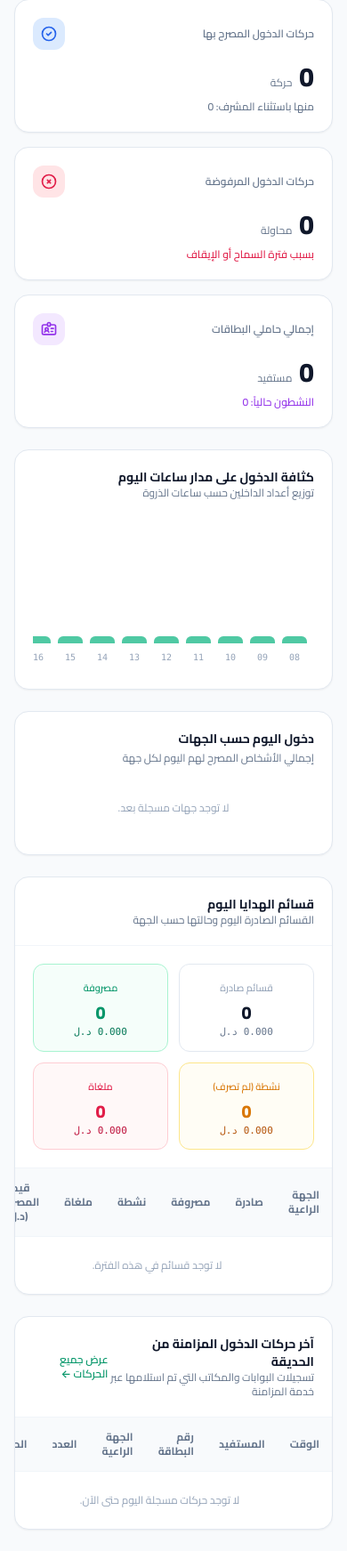
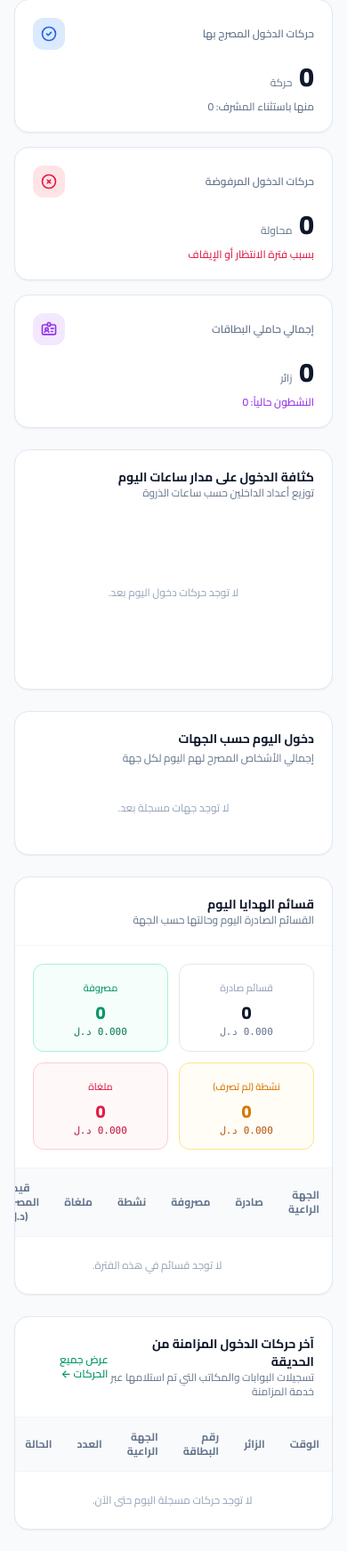
Before and after one commit to alsariyaosama-ship-it/ParkGate, a Laravel app: page /dashboard in a window 390 px wide. Shown: the part 433-2176 px from the top of the page at 89% size. Run offline with Laravel 12, Linux system fonts and the light colour scheme; the visitor is signed in with stand-in values (Sample User, id 1); data that the repository does not hold is empty; style sheets or scripts are compiled from the project's sources; some libraries are stand-ins or nearby versions.

Commit message:
fix(web): park-local times, the glossary and empty states on the dashboard [R7.5]
The dashboard's recent entries and the report rows printed attempted_at_utc
as UTC "H:i", two hours behind the park; the holder list printed its last
entry the same way. A new App\Support\ParkTime formats every instant in
parkgate.timezone as dd/mm/yyyy and hh:mm with ص/م (the desk's format);
report rows also get date_formatted. ParkTimeDisplayTest covers all three.

The web uses the desk glossary («الزائر», «فترة الانتظار»), and
GlossaryTests now scans the .vue files. The hourly chart shows an empty
state when nothing entered today. The holder search no longer offers
«الهاتف»: phone numbers never reach the cloud (R2.6).

Co-Authored-By: Claude Opus 5.5 <noreply@anthropic.com>

```diff
--- a/web/app/Http/Controllers/BeneficiaryController.php
+++ b/web/app/Http/Controllers/BeneficiaryController.php
@@ -4,6 +4,7 @@ namespace App\Http\Controllers;
 
 use App\Models\Beneficiary;
 use App\Models\Organization;
+use App\Support\ParkTime;
 use Illuminate\Http\Request;
 use Inertia\Inertia;
 use Inertia\Response;
@@ -43,7 +44,7 @@ class BeneficiaryController extends Controller
                     'card_number' => $b->card_number,
                     'organization_name' => $b->organization?->name_ar ?? '—',
                     'status' => $b->status,
-                    'last_entry' => $b->last_granted_entry_utc ? $b->last_granted_entry_utc->format('Y-m-d H:i') : null,
+                    'last_entry' => $b->last_granted_entry_utc ? ParkTime::dateTime($b->last_granted_entry_utc) : null,
                 ];
             });
 
--- a/web/app/Http/Controllers/DashboardController.php
+++ b/web/app/Http/Controllers/DashboardController.php
@@ -8,6 +8,7 @@ use App\Models\Organization;
 use App\Models\ParkHeartbeat;
 use App\Models\SyncBatch;
 use App\Services\GiftSummaryService;
+use App\Support\ParkTime;
 use Carbon\Carbon;
 use Illuminate\Http\Request;
 use Inertia\Inertia;
@@ -101,7 +102,7 @@ class DashboardController extends Controller
                     'organization_name' => $item->organization?->name_ar ?? '—',
                     'total_persons' => $item->total_persons,
                     'result' => $item->result,
-                    'time_formatted' => $item->attempted_at_utc ? $item->attempted_at_utc->format('H:i') : '—',
+                    'time_formatted' => ParkTime::time($item->attempted_at_utc),
                     'channel' => $item->channel,
                 ];
             });
--- a/web/app/Http/Controllers/ReportController.php
+++ b/web/app/Http/Controllers/ReportController.php
@@ -5,6 +5,7 @@ namespace App\Http\Controllers;
 use App\Models\EntryAttempt;
 use App\Models\Organization;
 use App\Services\GiftSummaryService;
+use App\Support\ParkTime;
 use Carbon\Carbon;
 use Illuminate\Http\Request;
 use Inertia\Inertia;
@@ -48,7 +49,8 @@ class ReportController extends Controller
                     'card_number' => $a->beneficiary?->card_number ?? '—',
                     'organization_name' => $a->organization?->name_ar ?? '—',
                     'business_date' => $a->business_date,
-                    'time_formatted' => $a->attempted_at_utc ? $a->attempted_at_utc->format('H:i') : '—',
+                    'date_formatted' => ParkTime::date($a->business_date),
+                    'time_formatted' => ParkTime::time($a->attempted_at_utc),
                     'result' => $a->result,
                     'denial_reason' => $a->denial_reason,
                     'total_persons' => $a->total_persons,
--- a/web/resources/js/Layouts/AuthenticatedLayout.vue
+++ b/web/resources/js/Layouts/AuthenticatedLayout.vue
@@ -41,7 +41,7 @@ const showingNavigationDropdown = ref(false);
                                 <svg class="w-4 h-4 me-1.5 inline" fill="none" stroke="currentColor" viewBox="0 0 24 24">
                                     <path stroke-linecap="round" stroke-linejoin="round" stroke-width="2" d="M12 4.354a4 4 0 110 5.292M15 21H3v-1a6 6 0 0112 0v1zm0 0h6v-1a6 6 0 00-9-5.197M13 7a4 4 0 11-8 0 4 4 0 018 0z" />
                                 </svg>
-                                المستفيدين والبطاقات
+                                الزوار والبطاقات
                             </NavLink>
                             <NavLink :href="route('reports.index')" :active="route().current('reports.*')">
                                 <svg class="w-4 h-4 me-1.5 inline" fill="none" stroke="currentColor" viewBox="0 0 24 24">
@@ -92,7 +92,7 @@ const showingNavigationDropdown = ref(false);
             <div :class="{ block: showingNavigationDropdown, hidden: !showingNavigationDropdown }" class="sm:hidden border-b border-slate-200 dark:border-slate-800 bg-white dark:bg-slate-900">
                 <div class="space-y-1 pb-3 pt-2">
                     <ResponsiveNavLink :href="route('dashboard')" :active="route().current('dashboard')">لوحة المتابعة</ResponsiveNavLink>
-                    <ResponsiveNavLink :href="route('beneficiaries.index')" :active="route().current('beneficiaries.*')">المستفيدين والبطاقات</ResponsiveNavLink>
+                    <ResponsiveNavLink :href="route('beneficiaries.index')" :active="route().current('beneficiaries.*')">الزوار والبطاقات</ResponsiveNavLink>
                     <ResponsiveNavLink :href="route('reports.index')" :active="route().current('reports.*')">التقارير والإحصائيات</ResponsiveNavLink>
                 </div>
                 <div class="border-t border-slate-200 dark:border-slate-800 pb-3 pt-4 px-4">
--- a/web/resources/js/Pages/Beneficiaries/Index.vue
+++ b/web/resources/js/Pages/Beneficiaries/Index.vue
@@ -33,14 +33,14 @@ const resetFilters = () => {
 </script>
 
 <template>
-    <Head title="سجل حاملي البطاقات والمستفيدين" />
+    <Head title="سجل الزوار" />
 
     <AuthenticatedLayout>
         <template #header>
             <div class="flex flex-col sm:flex-row sm:items-center sm:justify-between gap-4">
                 <div>
-                    <h2 class="text-xl font-bold text-slate-900 dark:text-white">سجل المستفيدين وحاملي البطاقات</h2>
-                    <p class="text-xs text-slate-500 dark:text-slate-400 mt-1">عرض المستفيدين المزامنين من قاعدة بيانات الحديقة والبحث في بياناتهم</p>
+                    <h2 class="text-xl font-bold text-slate-900 dark:text-white">سجل الزوار وبطاقاتهم</h2>
+                    <p class="text-xs text-slate-500 dark:text-slate-400 mt-1">عرض الزوار المزامنين من قاعدة بيانات الحديقة والبحث في بياناتهم</p>
                 </div>
             </div>
         </template>
@@ -49,7 +49,7 @@ const resetFilters = () => {
         <div class="rounded-2xl border border-slate-200 dark:border-slate-800 bg-white dark:bg-slate-900 p-5 shadow-sm mb-6">
             <div class="grid grid-cols-1 sm:grid-cols-4 gap-4">
                 <div>
-                    <label class="block text-xs font-semibold text-slate-600 dark:text-slate-400 mb-1.5">البحث بالاسم / رقم البطاقة / الهاتف</label>
+                    <label class="block text-xs font-semibold text-slate-600 dark:text-slate-400 mb-1.5">البحث بالاسم / رقم البطاقة</label>
                     <input v-model="search" @keyup.enter="applyFilters" type="text" placeholder="اكتب واضغط Enter..."
                         class="w-full text-xs rounded-xl border border-slate-200 dark:border-slate-700 bg-slate-50 dark:bg-slate-800 px-3 py-2 text-slate-800 dark:text-slate-200 focus:outline-none focus:ring-2 focus:ring-emerald-500" />
                 </div>
--- a/web/resources/js/Pages/Dashboard.vue
+++ b/web/resources/js/Pages/Dashboard.vue
@@ -105,7 +105,7 @@ defineProps({
                     <span class="text-xs text-slate-500 dark:text-slate-400">محاولة</span>
                 </div>
                 <div class="mt-2 text-xs text-rose-600 dark:text-rose-400 flex items-center gap-1 font-medium">
-                    <span>بسبب فترة السماح أو الإيقاف</span>
+                    <span>بسبب فترة الانتظار أو الإيقاف</span>
                 </div>
             </div>
 
@@ -121,7 +121,7 @@ defineProps({
                 </div>
                 <div class="mt-3 flex items-baseline gap-2">
                     <span class="text-3xl font-extrabold text-slate-900 dark:text-white">{{ kpis.total_beneficiaries.toLocaleString() }}</span>
-                    <span class="text-xs text-slate-500 dark:text-slate-400">مستفيد</span>
+                    <span class="text-xs text-slate-500 dark:text-slate-400">زائر</span>
                 </div>
                 <div class="mt-2 text-xs text-purple-600 dark:text-purple-400 flex items-center gap-1 font-medium">
                     <span>النشطون حالياً: {{ kpis.active_beneficiaries.toLocaleString() }}</span>
@@ -139,7 +139,10 @@ defineProps({
                     </div>
                 </div>
 
-                <div class="h-44 flex items-end gap-2 pt-6 pb-2 px-2 overflow-x-auto">
+                <div v-if="!Object.values(hourly_stats).some(count => count > 0)" class="h-44 flex items-center justify-center text-xs text-slate-400">
+                    لا توجد حركات دخول اليوم بعد.
+                </div>
+                <div v-else class="h-44 flex items-end gap-2 pt-6 pb-2 px-2 overflow-x-auto">
                     <div v-for="(count, hour) in hourly_stats" :key="hour" class="flex-1 flex flex-col items-center gap-2 group min-w-[28px]">
                         <span class="text-[10px] text-slate-400 group-hover:text-emerald-500 font-bold transition">{{ count > 0 ? count : '' }}</span>
                         <div class="w-full bg-slate-100 dark:bg-slate-800 rounded-t-md group-hover:bg-emerald-500 transition-all duration-300 relative flex items-end justify-center"
@@ -197,7 +200,7 @@ defineProps({
                     <thead class="bg-slate-50 dark:bg-slate-800/60 text-slate-500 dark:text-slate-400 font-semibold border-b border-slate-100 dark:border-slate-800">
                         <tr>
                             <th class="p-3.5">الوقت</th>
-                            <th class="p-3.5">المستفيد</th>
+                            <th class="p-3.5">الزائر</th>
                             <th class="p-3.5">رقم البطاقة</th>
                             <th class="p-3.5">الجهة الراعية</th>
                             <th class="p-3.5 text-center">العدد</th>
--- a/web/resources/js/Pages/Reports/Index.vue
+++ b/web/resources/js/Pages/Reports/Index.vue
@@ -144,7 +144,7 @@ const printReport = () => {
                     <thead class="bg-slate-50 dark:bg-slate-800/60 text-slate-500 dark:text-slate-400 font-semibold border-b border-slate-100 dark:border-slate-800">
                         <tr>
                             <th class="p-3.5">التاريخ والوقت</th>
-                            <th class="p-3.5">المستفيد</th>
+                            <th class="p-3.5">الزائر</th>
                             <th class="p-3.5">رقم البطاقة</th>
                             <th class="p-3.5">الجهة الراعية</th>
                             <th class="p-3.5 text-center">الأشخاص</th>
@@ -154,7 +154,7 @@ const printReport = () => {
                     </thead>
                     <tbody class="divide-y divide-slate-100 dark:divide-slate-800">
                         <tr v-for="a in attempts.data" :key="a.id" class="hover:bg-slate-50 dark:hover:bg-slate-800/40 transition">
-                            <td class="p-3.5 font-mono text-slate-600 dark:text-slate-400">{{ a.business_date }} {{ a.time_formatted }}</td>
+                            <td class="p-3.5 font-mono text-slate-600 dark:text-slate-400">{{ a.date_formatted }} {{ a.time_formatted }}</td>
                             <td class="p-3.5 font-bold text-slate-900 dark:text-white">{{ a.beneficiary_name }}</td>
                             <td class="p-3.5 font-mono text-slate-600 dark:text-slate-400">{{ a.card_number }}</td>
                             <td class="p-3.5 text-slate-600 dark:text-slate-300">{{ a.organization_name }}</td>
```
Also changed, not shown: docs/REMEDIATION_PLAN.md (+1 -1 lines), docs/ROADMAP.md (+1 -1 lines), web/app/Support/ParkTime.php (added, +55 -0 lines), web/tests/Feature/ParkTimeDisplayTest.php (added, +84 -0 lines), 1 other file.
